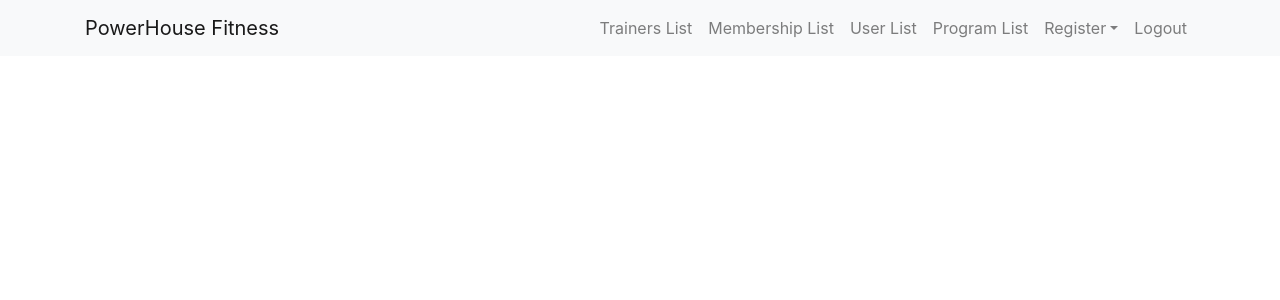
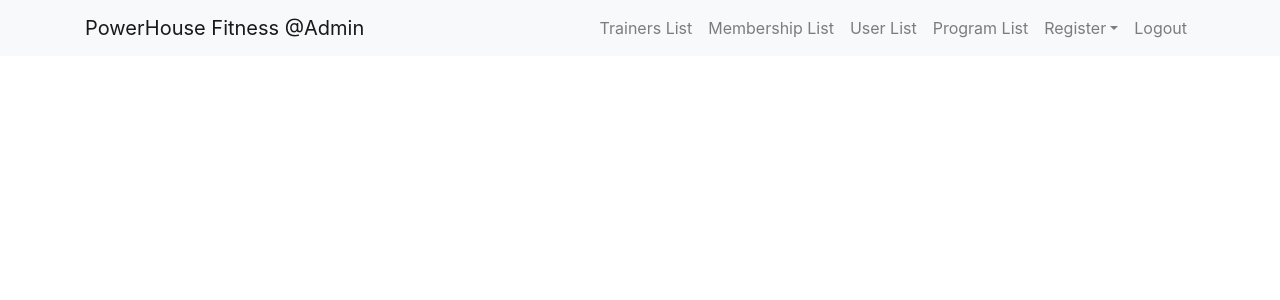
Before and after one commit to anantgupta750/powerhouse_fitness_frontend, a React (Create React App) app: page /adminnav in a window 1280 px wide. Shown: the top 300 px of the page. Built offline with nearby package versions, Linux system fonts and the light colour scheme.

Commit message:
final change

```diff
--- a/src/components/admin/Admin_Nav.js
+++ b/src/components/admin/Admin_Nav.js
@@ -10,7 +10,7 @@ const AdminNav = () => {
     <nav className="navbar navbar-expand-lg navbar-light bg-light">
       <div className="container">
         <Link className="navbar-brand" to="/adminnav">
-          PowerHouse Fitness
+          PowerHouse Fitness @Admin
         </Link>
         <button
           className="navbar-toggler"
--- a/src/components/admin/TrainerReg.js
+++ b/src/components/admin/TrainerReg.js
@@ -158,7 +158,7 @@ const TrainerReg = () => {
                       className="form-control"
                       name="dateOfBirth"
                       required
-                      value={form.dateOfBirth}
+                      value={form.dob}
                       onChange={onChangeHandler}
                       placeholder="Select your date of birth"
                     />
@@ -176,7 +176,6 @@ const TrainerReg = () => {
                       onChange={onChangeHandler}
                       required
                       maxLength={10}
-                      pattern="[0-9]{3}-[0-9]{2}-[0-9]{3}"
                       placeholder="e.g. 123-45-678"
                     />
                   </div>
```
